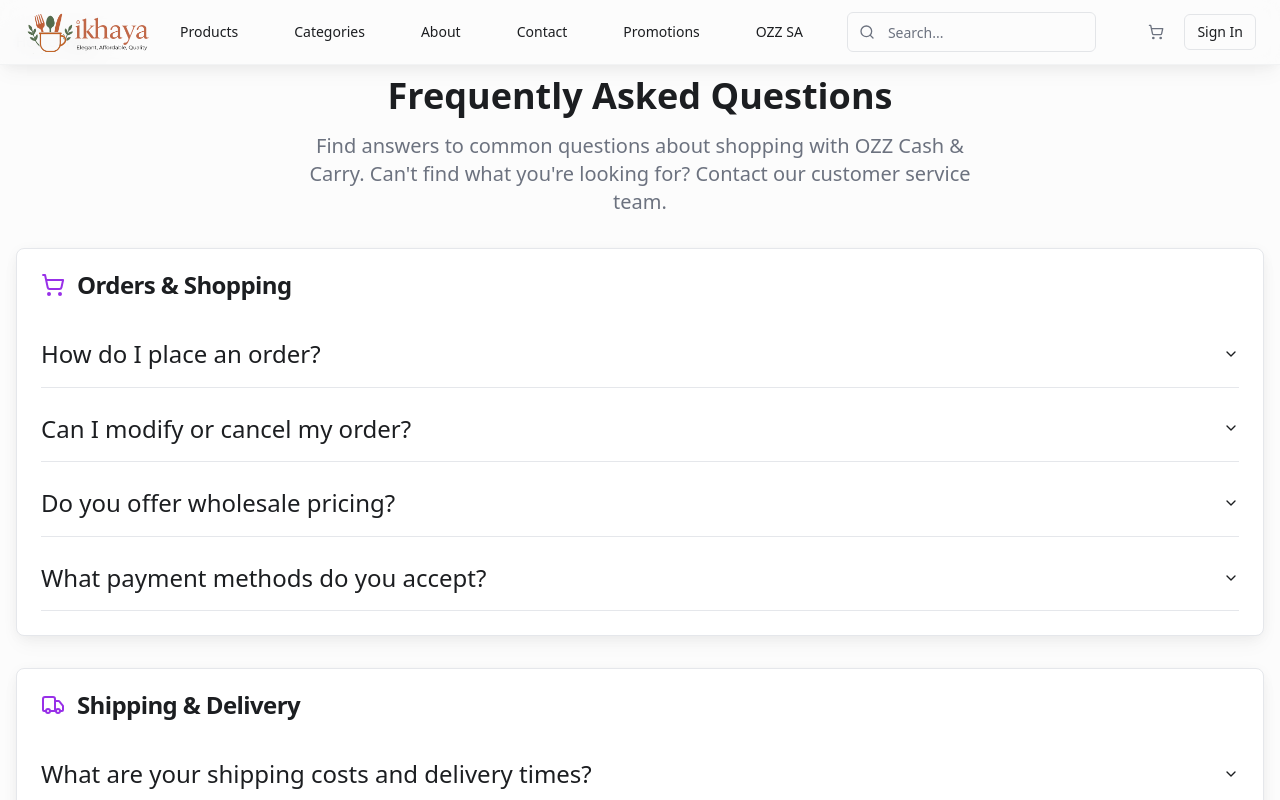
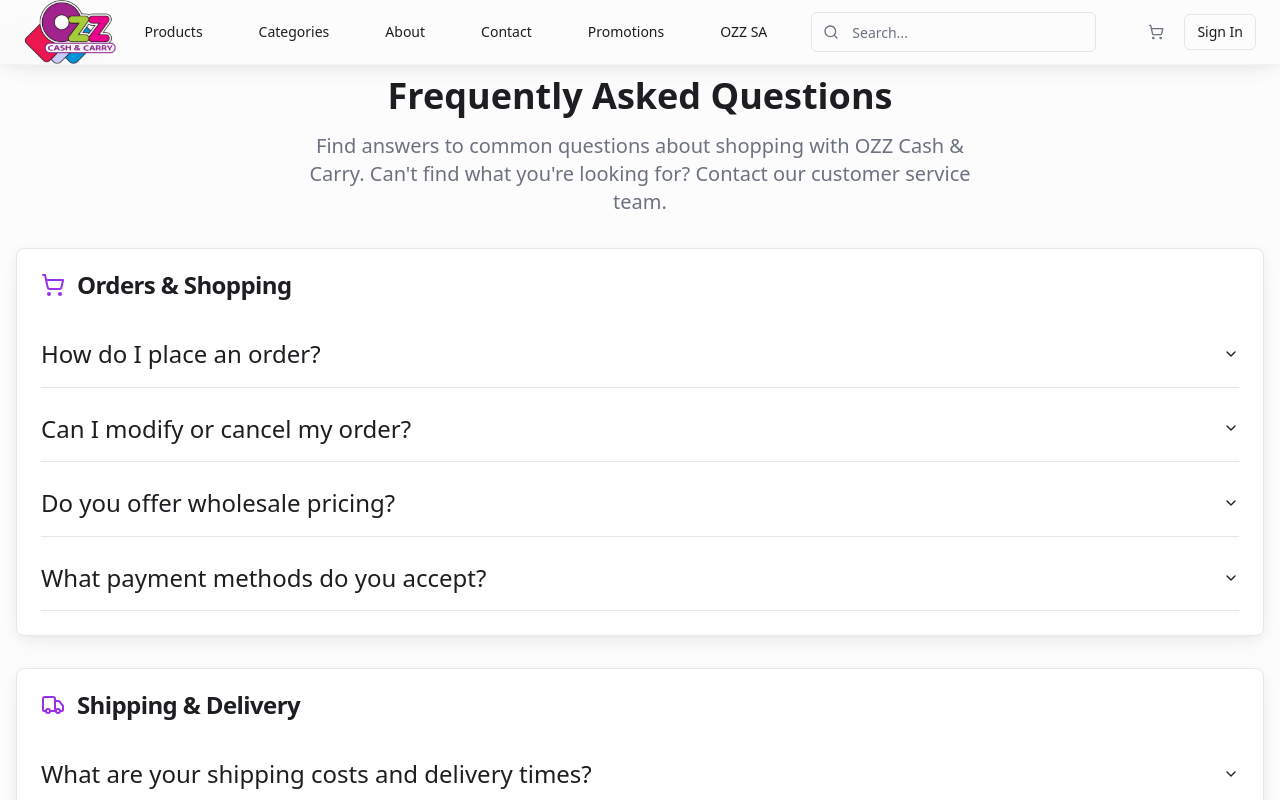
Before and after one commit to Iamabhih/ikhaya-new-home, a React (Vite) app: page /faq in a window 1280 px wide. Shown: the top 800 px of the page. Built offline with nearby package versions, Linux system fonts and the light colour scheme; no server answers; the database is empty.

Commit message:
Update header logo

```diff
--- a/src/components/layout/Header.tsx
+++ b/src/components/layout/Header.tsx
@@ -11,6 +11,7 @@ import { AuthModal } from "@/components/auth/AuthModal";
 import { MobileNav } from "./MobileNav";
 import { DropdownMenu, DropdownMenuContent, DropdownMenuItem, DropdownMenuSeparator, DropdownMenuTrigger } from "@/components/ui/dropdown-menu";
 import BackgroundRemovalStatus from "@/components/admin/BackgroundRemovalStatus";
+import ozzLogo from "@/assets/ozz-logo-main.png";
 
 export const Header = () => {
   const { items } = useCart();
@@ -44,7 +45,7 @@ export const Header = () => {
             {/* Logo - Mobile Optimized */}
             <Link to="/" className="flex items-center flex-shrink-0 min-w-0">
               <img
-                src="/lovable-uploads/6fdda264-ce80-44ec-9836-c9c81756c513.png"
+                src={ozzLogo}
                 alt="OZZ Cash & Carry"
                 className="h-8 xs:h-10 sm:h-12 md:h-14 lg:h-16 w-auto max-w-[120px] xs:max-w-none"
               />
```
Also changed, not shown: src/assets/ozz-logo-main.png (added).
